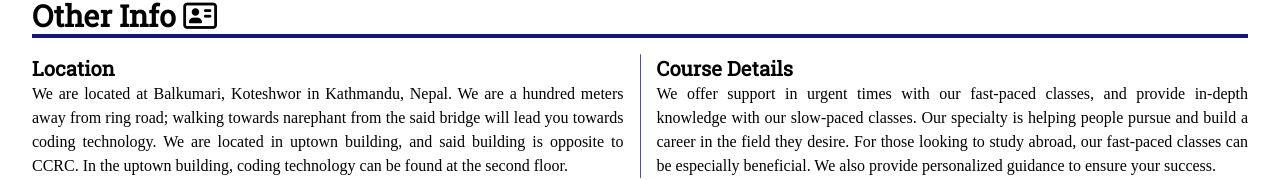
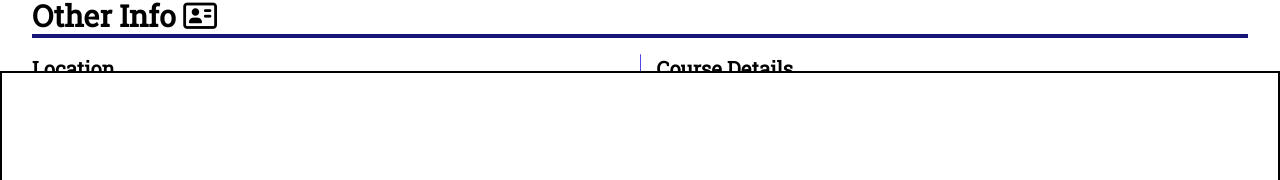
Before and after one commit to Enduxion/CodingTech_client, a React (Vite) app: page /about in a window 1280 px wide. Shown: the part 729-909 px from the top of the page. Built offline with nearby package versions, Linux system fonts and the light colour scheme; no server answers.

Commit message:
More beautiful page Transition transparent logo added for transparent navbar

```diff
--- a/src/components/Navbar/Navbar.jsx
+++ b/src/components/Navbar/Navbar.jsx
@@ -1,5 +1,5 @@
 import Navlink from "../Navlink/Navlink";
-import logoImage from "../../assets/images/logo.jpg";
+import logoImage from "../../assets/images/logo_t.png";
 import { useEffect, useState } from "react";
 import axios from "axios";
 
@@ -73,7 +73,7 @@ export default function Navbar() {
       }}
       transition={{ duration: 0.5, ease: "easeInOut" }}
       id="navbar"
-      className="fixed top-0 left-0 w-full h-nav bg-white flex flex-row justify-between px-8 border-b-[1px] border-slate-400 items-center z-50"
+      className="fixed top-0 left-0 w-full h-nav bg-white flex flex-row justify-between px-8 border-b-[1px] border-slate-400 bg-opacity-60 backdrop-hue-rotate-90 backdrop-blur-md items-center z-50"
     >
       <div>
         <img src={logoImage} alt="Coding Technology Logo" />
@@ -85,7 +85,7 @@ export default function Navbar() {
               initial={{ y: -10, opacity: 0 }}
               animate={{ y: 0, opacity: 1 }}
               exit={{ y: -10, opacity: 0 }}
-              transition={{ duration: 0.1, ease: "linear" }}
+              transition={{ duration: 0.1, ease: "easeInOut" }}
               className="flex flex-row rounded-b-xl gap-8 bg-gradient-to-r from-primary to-blue-800 px-8 py-2 text-white overflow-hidden"
             >
               <motion.div
@@ -122,7 +122,7 @@ export default function Navbar() {
         <motion.div
           className="flex flex-row py-1"
           animate={{ y: showTop ? 0 : [0, -10, 0] }}
-          transition={{ duration: 1 }}
+          transition={{ duration: 1, ease: "backOut" }}
         >
           {navlinks.map((navlink, index) => (
             <Navlink
--- a/src/components/Navlink/Navlink.jsx
+++ b/src/components/Navlink/Navlink.jsx
@@ -13,7 +13,7 @@ export default function Navlink({ name, link, dropdown, index }) {
     >
       <Link
         to={link}
-        className="uppercase tracking-widest px-4 py-2 hover:text-gray-500"
+        className="uppercase tracking-widest px-4 py-2"
       >
         {name}
         {dropdown && <i className="fas fa-angle-down ml-2"></i>}
--- a/src/components/TransitionComponent/TransitionComponent.jsx
+++ b/src/components/TransitionComponent/TransitionComponent.jsx
@@ -4,29 +4,29 @@ export default function TransitionComponent(WrappedComp) {
     <>
       <motion.div
         className="w-screen fixed top-0 left-0 h-screen bg-white origin-bottom z-50 border-2 border-black text-5xl font-roboto flex items-center justify-center text-gray-600"
-        initial={{ scaleY: 0 }}
-        animate={{ scaleY: 0 }}
-        exit={{ scaleY: 1 }}
-        transition={{ duration: 0.5, ease: "backOut", delay: 0 }}
+        initial={{ y: "100%" }}
+        animate={{ y: "100%" }}
+        exit={{ y: 0 }}
+        transition={{ duration: 0.5, ease: "easeInOut", delay: 0 }}
       >
         <motion.div
           initial={{ rotateZ: 0 }}
           animate={{ rotateZ: 0 }}
-          exit={{ rotateZ: "360deg" }}
-          transition={{ duration: 0.5 }}
+          exit={{ rotateZ: "720deg" }}
+          transition={{ duration: 1 }}
         >
           <i className="fa fa-spinner"></i>
         </motion.div>
       </motion.div>
       <motion.div
         className="w-screen fixed top-0 left-0 h-screen bg-white origin-top z-50 border-2 border-black text-5xl font-roboto flex items-center justify-center text-gray-600"
-        initial={{ scaleY: 1 }}
-        animate={{ scaleY: 0 }}
-        exit={{ sacleY: 0 }}
-        transition={{ duration: 0.5, ease: "backOut", delay: 0 }}
+        initial={{ y: 0 }}
+        animate={{ y: "-100%" }}
+        exit={{ sacleY: "-100%" }}
+        transition={{ duration: 1, ease: "easeInOut", delay: 0 }}
       >
         <motion.div
-          initial={{ rotateZ: "360deg" }}
+          initial={{ rotateZ: "720deg" }}
           animate={{ rotateZ: 0 }}
           exit={{ rotateZ: 0 }}
           transition={{ duration: 0.5 }}
--- a/src/pages/Home/About/SectionAbout.jsx
+++ b/src/pages/Home/About/SectionAbout.jsx
@@ -10,7 +10,7 @@ export default function SectionAbout() {
       </span>
       <div className="w-full flex flex-row py-4 gap-4">
         <div className="w-3/5 flex flex-col gap-2">
-          <ReadMore className="line-clamp-[12] text-justify" href="/about" rmClassName="bg-primary text-white w-fit px-4 py-1 rounded-full">
+          <ReadMore className="line-clamp-[15] text-justify" href="/about" rmClassName="bg-primary text-white w-fit px-4 py-1 rounded-full">
             Lorem ipsum dolor sit amet consectetur adipisicing elit. Ducimus labore molestias ipsam, impedit quos nemo blanditiis quasi quaerat maxime vel exercitationem odit magnam temporibus error vero ex eos animi officia corporis aspernatur quae accusantium. Quod, quos omnis? Veritatis id necessitatibus sapiente doloribus aliquid? Lorem ipsum dolor sit, amet consectetur adipisicing elit. Provident quod sunt impedit fugit aspernatur. Ipsum porro adipisci voluptas, enim similique consequatur magnam omnis! Mollitia sunt facere quos repudiandae sapiente ratione ipsa sint odit dolorum? Lorem ipsum dolor sit amet consectetur adipisicing elit. Praesentium cupiditate vel, impedit nesciunt quo nulla voluptatibus ex enim quia illum, excepturi, eveniet in. Lorem ipsum dolor sit amet consectetur adipisicing elit. Mollitia facilis impedit possimus nulla officiis! Voluptas, earum reiciendis! Debitis corrupti soluta dicta numquam consequuntur suscipit porro similique officiis ipsum ad atque a quae voluptate consequatur quos iste, laudantium magnam qui voluptatum, maiores nesciunt aliquam autem recusandae placeat! Aliquam expedita iste praesentium veniam quam alias laboriosam. Alias atque sint necessitatibus tenetur quaerat.
           </ReadMore>
         </div>
```
Also changed, not shown: src/assets/images/logo_t.png (added).
